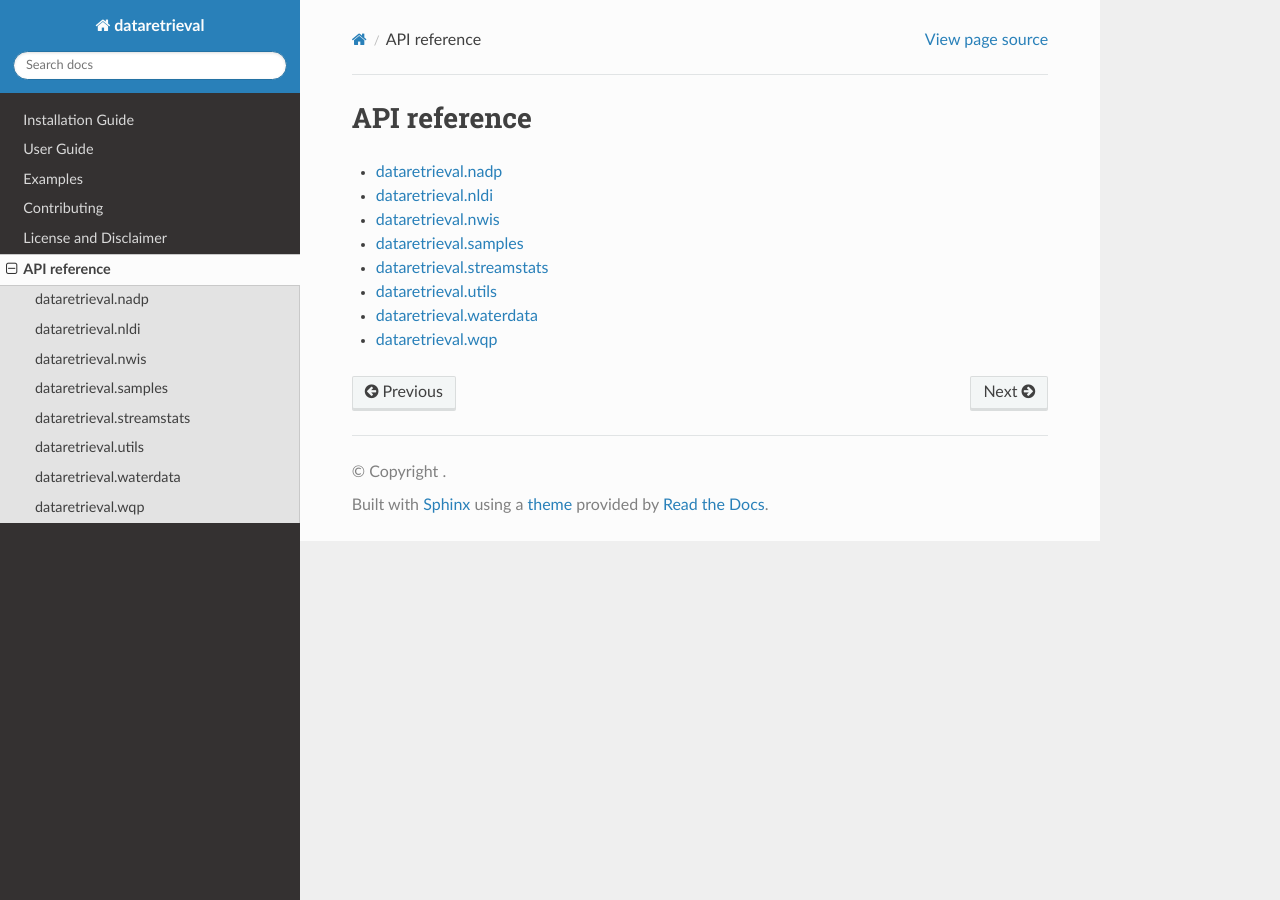
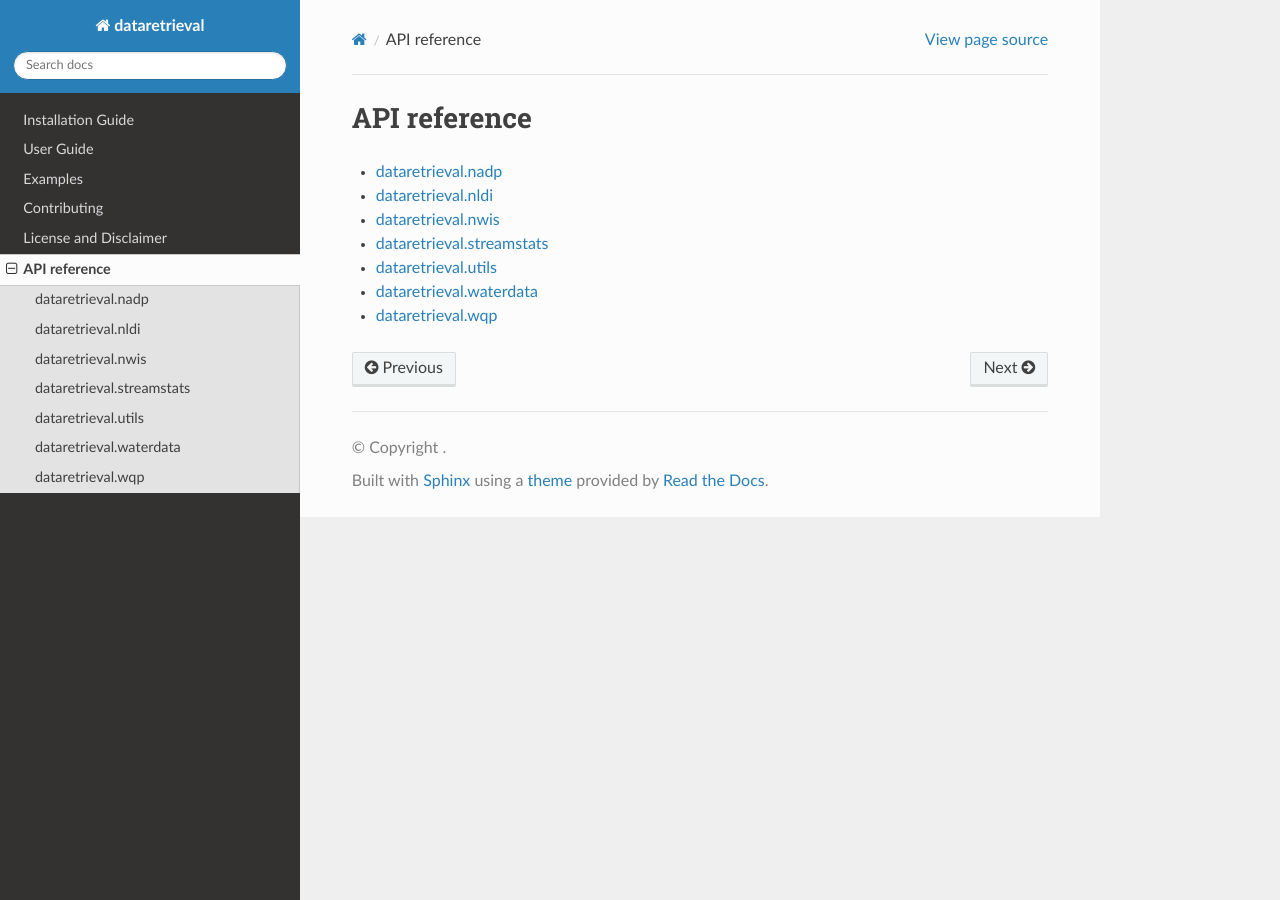
Before and after one commit to DOI-USGS/dataretrieval-python, a Sphinx documentation site: the page built from docs/source/reference/index.rst, in a window 1280 px wide. Built offline with Sphinx 7.4.7 and the Read the Docs theme 3.1.0, drawn with Linux system fonts in a browser that asks for light colours; pages that are not in the unit, such as notebooks, are missing from menus.

Commit message:
fix pathing so new waterdata documentation is available

```diff
--- a/docs/source/reference/index.rst
+++ b/docs/source/reference/index.rst
@@ -10,7 +10,6 @@
     nadp
     nldi
     nwis
-    samples
     streamstats
     utils
     waterdata
--- a/docs/source/reference/samples.rst
+++ /dev/null
@@ -1,8 +0,0 @@
-.. _samples
-
-dataretrieval.samples
--------------------------
-
-.. automodule:: dataretrieval.samples
-    :members:
-    :special-members:
--- a/docs/source/reference/waterdata.rst
+++ b/docs/source/reference/waterdata.rst
@@ -1,4 +1,4 @@
-.. _samples
+.. _waterdata
 
 dataretrieval.waterdata
 -------------------------
```
